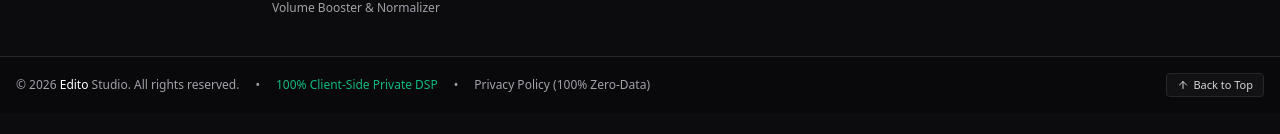
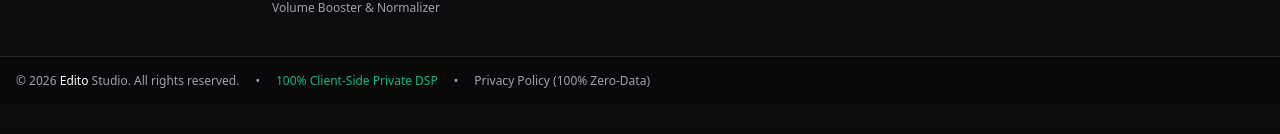
Before and after one commit to ayushshinde13/edit_studio, a Next.js app in the folder frontend/: page / in a window 1280 px wide. Shown: the part 1400-1534 px from the top of the page. Built offline with nearby package versions, Linux system fonts and the light colour scheme; no server answers.

Commit message:
chore: remove Back to Top button from footer

```diff
--- a/frontend/src/design-system/layouts/footer.tsx
+++ b/frontend/src/design-system/layouts/footer.tsx
@@ -20,7 +20,6 @@ import {
   Settings,
   ShieldCheck,
   Cpu,
-  ArrowUp,
   Zap,
   Lock,
 } from "lucide-react";
@@ -30,12 +29,6 @@ interface FooterProps {
 }
 
 export function Footer({ onOpenQuickCreate }: FooterProps = {}) {
-  const scrollToTop = () => {
-    if (typeof window !== "undefined") {
-      window.scrollTo({ top: 0, behavior: "smooth" });
-    }
-  };
-
   const audioTools = [
     { label: "AI Stem Separator (2 & 4 Stems)", href: "/stems", badge: "AI" },
     { label: "AI Vocal Remover & Karaoke", href: "/audio/vocal-remover", badge: "Popular" },
@@ -246,7 +239,7 @@ export function Footer({ onOpenQuickCreate }: FooterProps = {}) {
         </div>
       </div>
 
-      {/* Bottom Sub-Footer: Copyright, Privacy & Back to Top */}
+      {/* Bottom Sub-Footer: Copyright & Privacy */}
       <div className="border-t border-[#e5e7eb] dark:border-[#27272a] bg-white dark:bg-[#09090b] py-4 px-4">
         <div className="container mx-auto max-w-7xl flex flex-col sm:flex-row items-center justify-between gap-3 text-xs text-[#6b7280] dark:text-[#a1a1aa]">
           <div className="flex flex-wrap items-center gap-x-4 gap-y-1">
@@ -258,18 +251,6 @@ export function Footer({ onOpenQuickCreate }: FooterProps = {}) {
               Privacy Policy (100% Zero-Data)
             </Link>
           </div>
-
-          <div className="flex items-center gap-3">
-            <button
-              type="button"
-              onClick={scrollToTop}
-              className="flex items-center gap-1 px-2.5 py-1 rounded-[4px] border border-[#e5e7eb] dark:border-[#27272a] bg-[#f9fafb] dark:bg-[#121215] hover:border-[#fb6b6a] text-[#374151] dark:text-[#d4d4d8] text-[11px] font-medium transition-colors"
-              title="Scroll to top"
-            >
-              <ArrowUp className="h-3 w-3" />
-              <span>Back to Top</span>
-            </button>
-          </div>
         </div>
       </div>
     </footer>
```
